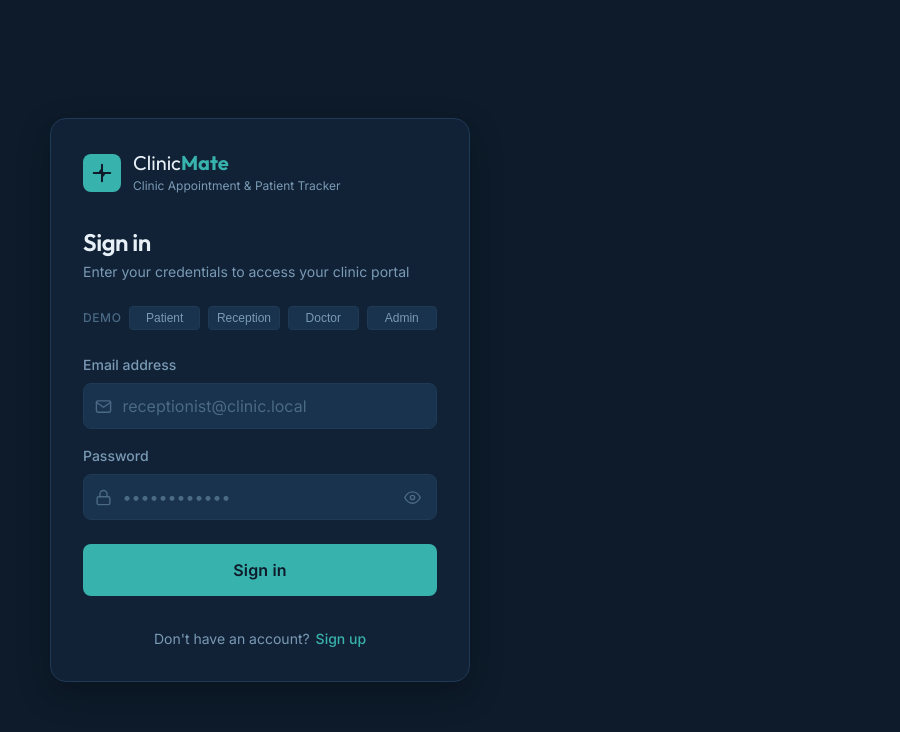
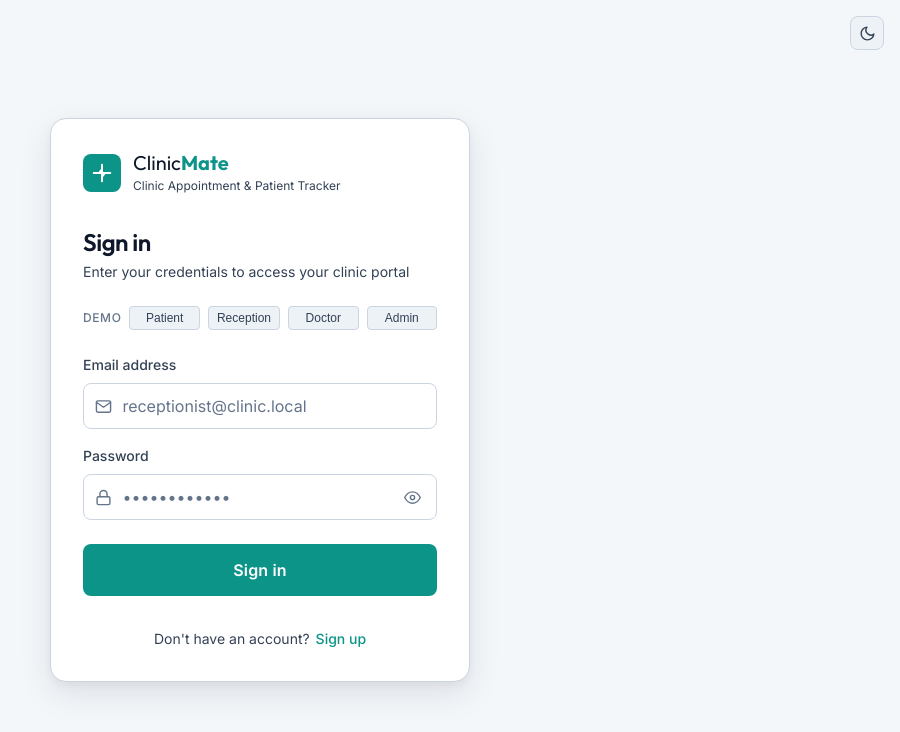
Before and after one commit to Prasanna-Indrajith/Clinic-Management-System, a React (Vite) app in the folder frontend/: page /login in a window 1280 px wide. Shown: the top 732 px of the page, without its empty margins (380-1280 px from the left). Built offline with nearby package versions, Linux system fonts and the light colour scheme; no server answers.

Commit message:
feat(ui): add light mode theme support with persistent toggle

```diff
--- a/frontend/src/components/layout/AppLayout.jsx
+++ b/frontend/src/components/layout/AppLayout.jsx
@@ -1,6 +1,7 @@
 import { useState } from 'react';
 import { Outlet, NavLink } from 'react-router-dom';
 import { useAuth } from '../../context/AuthContext';
+import ThemeToggle from '../ui/ThemeToggle';
 import SignOutModal from '../auth/SignOutModal';
 import styles from './AppLayout.module.css';
 
@@ -140,6 +141,8 @@
               <p className={styles.userRole}>{user?.role ?? 'Staff'}</p>
             </div>
           </div>
+          <div className={styles.footerActions}>
+            <ThemeToggle />
             <button
               id="btn-logout"
               className={styles.logoutBtn}
@@ -153,6 +156,7 @@
                 <line x1="21" y1="12" x2="9" y2="12" />
               </svg>
             </button>
+          </div>
         </div>
       </aside>
 
--- a/frontend/src/components/layout/AppLayout.module.css
+++ b/frontend/src/components/layout/AppLayout.module.css
@@ -32,7 +32,7 @@
   width: 36px;
   height: 36px;
   background: var(--color-accent);
-  color: var(--color-base);
+  color: #ffffff;
   border-radius: var(--radius-md);
   display: flex;
   align-items: center;
@@ -44,7 +44,7 @@
 .logoMark svg {
   width: 22px;
   height: 22px;
-  stroke: var(--color-base);
+  stroke: #ffffff;
   stroke-width: 2.2;
   fill: none;
 }
@@ -165,6 +165,13 @@
   text-transform: capitalize;
 }
 
+.footerActions {
+  display: flex;
+  align-items: center;
+  gap: var(--space-1);
+  flex-shrink: 0;
+}
+
 .logoutBtn {
   background: transparent;
   border: 1px solid transparent;
--- /dev/null
+++ b/frontend/src/components/ui/ThemeToggle.jsx
@@ -0,0 +1,53 @@
+import { useTheme } from '../../context/ThemeContext';
+import styles from './ThemeToggle.module.css';
+
+/**
+ * ThemeToggle — accessible toggle button for switching between Light and Dark mode.
+ */
+export default function ThemeToggle({ className = '', floating = false }) {
+  const { theme, toggleTheme } = useTheme();
+  const isDark = theme === 'dark';
+
+  return (
+    <button
+      id="btn-theme-toggle"
+      type="button"
+      className={`${styles.themeBtn} ${floating ? styles.floatingToggle : ''} ${className}`}
+      onClick={toggleTheme}
+      title={isDark ? 'Switch to light mode' : 'Switch to dark mode'}
+      aria-label={isDark ? 'Switch to light mode' : 'Switch to dark mode'}
+    >
+      {isDark ? (
+        /* Sun Icon (displayed in dark mode to invite light) */
+        <svg
+          className={styles.icon}
+          viewBox="0 0 24 24"
+          strokeLinecap="round"
+          strokeLinejoin="round"
+          aria-hidden="true"
+        >
+          <circle cx="12" cy="12" r="4" />
+          <path d="M12 2v2" />
+          <path d="M12 20v2" />
+          <path d="M4.93 4.93l1.41 1.41" />
+          <path d="M17.66 17.66l1.41 1.41" />
+          <path d="M2 12h2" />
+          <path d="M20 12h2" />
+          <path d="M4.93 19.07l1.41-1.41" />
+          <path d="M17.66 6.34l1.41-1.41" />
+        </svg>
+      ) : (
+        /* Moon Icon (displayed in light mode to invite dark) */
+        <svg
+          className={styles.icon}
+          viewBox="0 0 24 24"
+          strokeLinecap="round"
+          strokeLinejoin="round"
+          aria-hidden="true"
+        >
+          <path d="M21 12.79A9 9 0 1 1 11.21 3 7 7 0 0 0 21 12.79z" />
+        </svg>
+      )}
+    </button>
+  );
+}
--- /dev/null
+++ b/frontend/src/components/ui/ThemeToggle.module.css
@@ -0,0 +1,46 @@
+.themeBtn {
+  display: inline-flex;
+  align-items: center;
+  justify-content: center;
+  width: 34px;
+  height: 34px;
+  padding: 0;
+  border-radius: var(--radius-md);
+  border: 1px solid var(--color-border);
+  background: var(--color-surface-2);
+  color: var(--color-text-muted);
+  cursor: pointer;
+  transition: all var(--transition-fast);
+  flex-shrink: 0;
+}
+
+.themeBtn:hover {
+  color: var(--color-accent);
+  background: var(--color-accent-glow);
+  border-color: var(--color-accent);
+  transform: translateY(-1px);
+}
+
+.themeBtn:active {
+  transform: translateY(0);
+}
+
+.icon {
+  width: 17px;
+  height: 17px;
+  stroke: currentColor;
+  stroke-width: 2;
+  fill: none;
+  transition: transform var(--transition-normal);
+}
+
+.themeBtn:hover .icon {
+  transform: rotate(15deg);
+}
+
+.floatingToggle {
+  position: absolute;
+  top: var(--space-4);
+  right: var(--space-4);
+  z-index: var(--z-raised);
+}
--- /dev/null
+++ b/frontend/src/context/ThemeContext.jsx
@@ -0,0 +1,59 @@
+import { createContext, useContext, useState, useEffect } from 'react';
+
+const ThemeContext = createContext({
+  theme: 'dark',
+  toggleTheme: () => {},
+  setTheme: () => {},
+});
+
+export function ThemeProvider({ children }) {
+  const [theme, setThemeState] = useState(() => {
+    const saved = typeof window !== 'undefined' ? localStorage.getItem('cm_theme') : null;
+    if (saved === 'light' || saved === 'dark') {
+      return saved;
+    }
+    if (
+      typeof window !== 'undefined' &&
+      window.matchMedia &&
+      window.matchMedia('(prefers-color-scheme: light)').matches
+    ) {
+      return 'light';
+    }
+    return 'dark';
+  });
+
+  useEffect(() => {
+    document.documentElement.setAttribute('data-theme', theme);
+    document.documentElement.style.colorScheme = theme;
+    try {
+      localStorage.setItem('cm_theme', theme);
+    } catch {
+      // Storage access may be blocked in some privacy modes
+    }
+  }, [theme]);
+
+  const toggleTheme = () => {
+    setThemeState((prev) => (prev === 'light' ? 'dark' : 'light'));
+  };
+
+  const setTheme = (newTheme) => {
+    if (newTheme === 'light' || newTheme === 'dark') {
+      setThemeState(newTheme);
+    }
+  };
+
+  return (
+    <ThemeContext.Provider value={{ theme, toggleTheme, setTheme }}>
+      {children}
+    </ThemeContext.Provider>
+  );
+}
+
+// eslint-disable-next-line react-refresh/only-export-components
+export function useTheme() {
+  const context = useContext(ThemeContext);
+  if (!context) {
+    throw new Error('useTheme must be used within a ThemeProvider');
+  }
+  return context;
+}
--- a/frontend/src/index.css
+++ b/frontend/src/index.css
@@ -86,12 +86,53 @@
   --transition-normal: 250ms ease;
   --transition-slow: 400ms ease;
 
+  --color-btn-primary-text: #0d1b2a;
+
   /* Z-index layers */
   --z-base: 0;
   --z-raised: 10;
   --z-overlay: 100;
   --z-modal: 200;
   --z-toast: 300;
+}
+
+/* ── Light Mode Token Overrides ───────────────────────────────────────────── */
+[data-theme="light"] {
+  /* Palette — clinical pearl background with pristine white surfaces */
+  --color-base: #f4f7fa;
+  --color-surface: #ffffff;
+  --color-surface-2: #edf2f7;
+  --color-border: #cbd5e1;
+
+  --color-accent: #0d9488;
+  --color-accent-2: #0f766e;
+  --color-accent-glow: rgba(13, 148, 136, 0.14);
+  --color-btn-primary-text: #ffffff;
+
+  --color-success: #15803d;
+  --color-warning: #b45309;
+  --color-danger: #e11d48;
+  --color-danger-bg: rgba(225, 29, 72, 0.08);
+
+  --color-text: #0f172a;
+  --color-text-muted: #334155;
+  --color-text-dim: #64748b;
+
+  /* Shadows tailored for crisp light surfaces */
+  --shadow-sm: 0 1px 3px rgba(15, 23, 42, 0.06), 0 1px 2px rgba(15, 23, 42, 0.04);
+  --shadow-md: 0 4px 12px rgba(15, 23, 42, 0.07), 0 2px 4px rgba(15, 23, 42, 0.03);
+  --shadow-lg: 0 12px 32px rgba(15, 23, 42, 0.10), 0 4px 8px rgba(15, 23, 42, 0.04);
+  --shadow-glow: 0 0 20px rgba(13, 148, 136, 0.16);
+}
+
+[data-theme="light"] .form-input {
+  background: #ffffff;
+  border-color: #cbd5e1;
+}
+
+[data-theme="light"] .form-input:focus {
+  border-color: var(--color-accent);
+  background: #ffffff;
 }
 
 /* ── Reset ────────────────────────────────────────────────────────────────── */
@@ -204,7 +245,7 @@
 
 .btn-primary {
   background: var(--color-accent);
-  color: var(--color-base);
+  color: var(--color-btn-primary-text, var(--color-base));
   font-weight: var(--font-semi);
 }
 
@@ -438,7 +479,8 @@
 .modal-backdrop {
   position: fixed;
   inset: 0;
-  background: rgba(0, 0, 0, 0.6);
+  background: rgba(15, 23, 42, 0.55);
+  backdrop-filter: blur(4px);
   display: flex;
   align-items: center;
   justify-content: center;
--- a/frontend/src/main.jsx
+++ b/frontend/src/main.jsx
@@ -3,15 +3,17 @@
 import { BrowserRouter } from 'react-router-dom';
 import { Toaster } from 'react-hot-toast';
 import ErrorBoundary from './components/common/ErrorBoundary.jsx';
+import { ThemeProvider } from './context/ThemeContext.jsx';
 import './index.css';
 import App from './App.jsx';
 
 createRoot(document.getElementById('root')).render(
   <StrictMode>
     <ErrorBoundary>
-      <BrowserRouter>
-        <App />
-        <Toaster
+      <ThemeProvider>
+        <BrowserRouter>
+          <App />
+          <Toaster
           position="top-right"
           toastOptions={{
             duration: 4000,
@@ -32,6 +34,7 @@
           }}
         />
       </BrowserRouter>
-    </ErrorBoundary>
-  </StrictMode>
+    </ThemeProvider>
+  </ErrorBoundary>
+</StrictMode>
 );
--- a/frontend/src/pages/AuthPage.module.css
+++ b/frontend/src/pages/AuthPage.module.css
@@ -2,6 +2,7 @@
 
 .page {
   min-height: 100vh;
+  position: relative;
   display: flex;
   align-items: center;
   justify-content: center;
@@ -16,7 +17,7 @@
   border: 1px solid var(--color-border);
   border-radius: var(--radius-xl);
   padding: var(--space-8);
-  box-shadow: 0 12px 32px rgba(0, 0, 0, 0.25);
+  box-shadow: var(--shadow-lg);
   display: flex;
   flex-direction: column;
   gap: var(--space-6);
@@ -34,7 +35,7 @@
   width: 38px;
   height: 38px;
   background: var(--color-accent);
-  color: var(--color-base);
+  color: #ffffff;
   border-radius: var(--radius-md);
   display: flex;
   align-items: center;
@@ -45,7 +46,7 @@
 .brandIcon {
   width: 22px;
   height: 22px;
-  stroke: var(--color-base);
+  stroke: #ffffff;
   stroke-width: 2.2;
   fill: none;
 }
@@ -136,7 +137,7 @@
 
 .demoPillActive {
   background: var(--color-accent) !important;
-  color: var(--color-base) !important;
+  color: var(--color-btn-primary-text, #ffffff) !important;
   border-color: var(--color-accent) !important;
 }
 
--- a/frontend/src/pages/LoginPage.jsx
+++ b/frontend/src/pages/LoginPage.jsx
@@ -5,6 +5,7 @@
 import toast from 'react-hot-toast';
 import { useAuth } from '../context/AuthContext';
 import { authApi } from '../api/client';
+import ThemeToggle from '../components/ui/ThemeToggle';
 import styles from './AuthPage.module.css';
 
 const schema = Yup.object({
@@ -67,6 +68,7 @@
 
   return (
     <div className={styles.page}>
+      <ThemeToggle floating />
       <div className={styles.card}>
         {/* Brand */}
         <div className={styles.brand}>
--- a/frontend/src/pages/RegisterPage.jsx
+++ b/frontend/src/pages/RegisterPage.jsx
@@ -4,6 +4,7 @@
 import * as Yup from 'yup';
 import toast from 'react-hot-toast';
 import { authApi } from '../api/client';
+import ThemeToggle from '../components/ui/ThemeToggle';
 import styles from './AuthPage.module.css';
 
 const schema = Yup.object({
@@ -51,6 +52,7 @@
 
   return (
     <div className={styles.page}>
+      <ThemeToggle floating />
       <div className={styles.card}>
         {/* Brand */}
         <div className={styles.brand}>
```
Also changed, not shown: 1 other file (tests, documents, lock files or other folders). Lines whose indentation alone changed are shown as unchanged.
